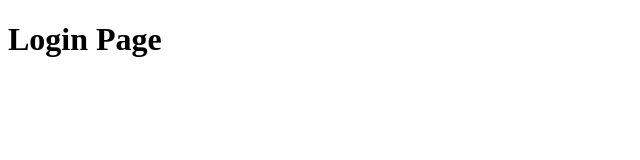
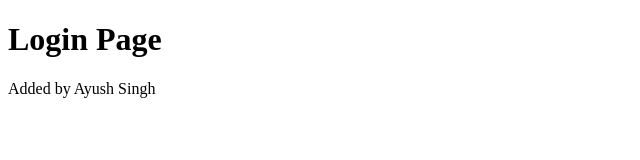
Before and after one commit to Sameer-Khan-au46/Emp_Feedback, a plain HTML site: page Front_End/Index.html in a window 1280 px wide. Shown: the whole page, without its empty margins (0-640 px from the left). Drawn offline with Linux system fonts and the light colour scheme.

Commit message:
Added by Ayush SIngh

```diff
--- a/Front_End/Index.html
+++ b/Front_End/Index.html
@@ -7,5 +7,6 @@
 </head>
 <body>
     <h1>Login Page</h1>
+    <p>Added by Ayush Singh</p>
 </body>
 </html>
```
